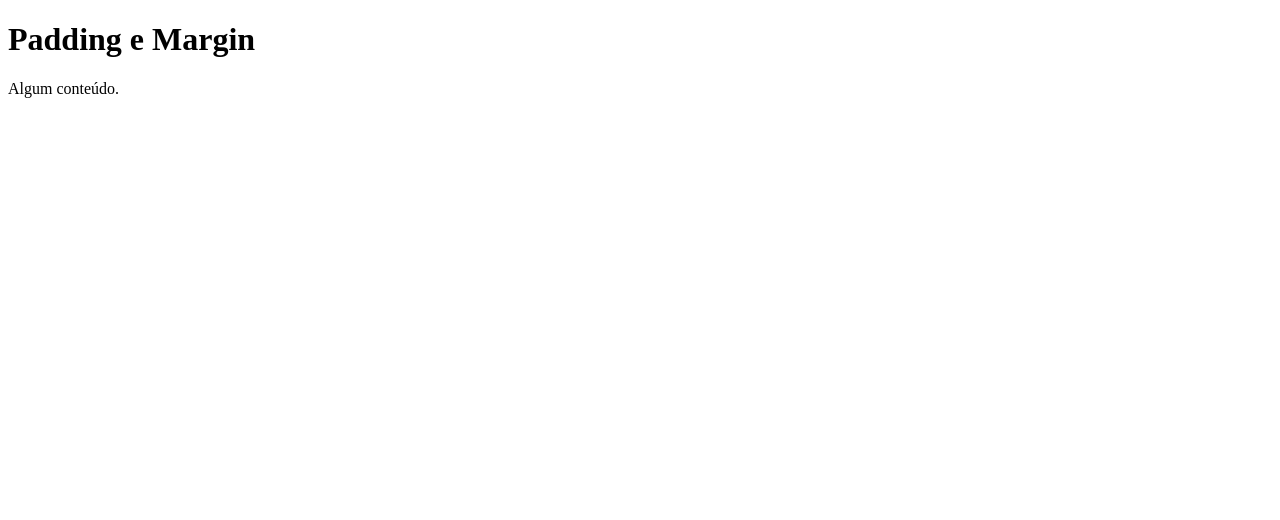
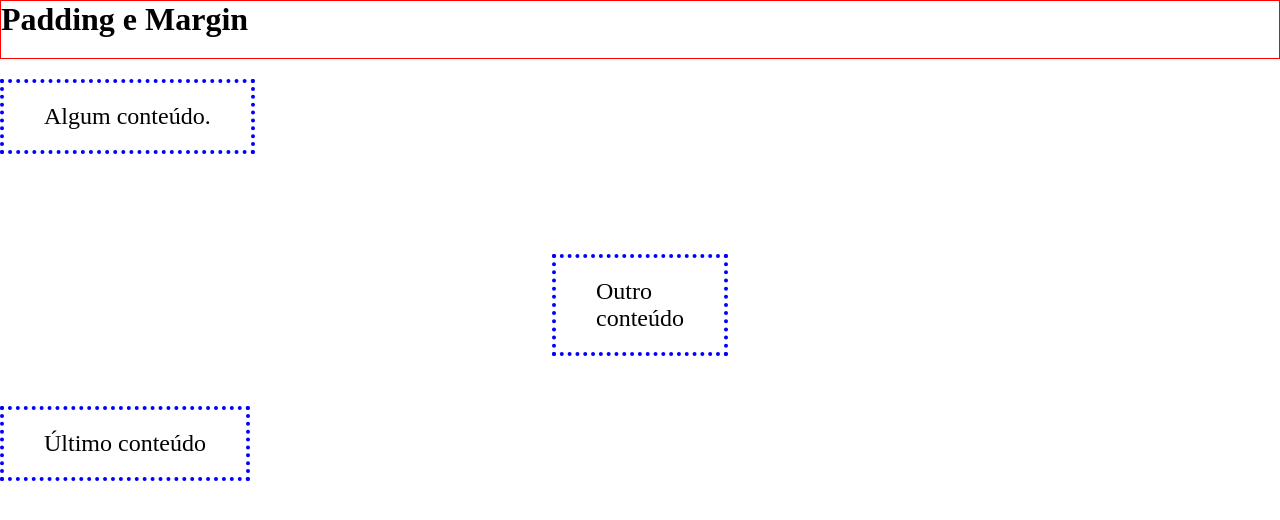
Before and after one commit to denyse1601/aulas_html_css, a plain HTML site: page 4_BOX_MODEL/2_padding_margin/index.html in a window 1280 px wide. Drawn offline with Linux system fonts and the light colour scheme.

Commit message:
padding e box model

```diff
--- a/4_BOX_MODEL/2_padding_margin/index.html
+++ b/4_BOX_MODEL/2_padding_margin/index.html
@@ -5,11 +5,17 @@
     <meta http-equiv="X-UA-Compatible" content="IE=edge">
     <meta name="viewport" content="width=device-width, initial-scale=1.0">
     <title>Padding e Margin</title>
-    <link rel="stylesheet" href="'style'.css">
+    <link rel="stylesheet" href="style.css">
 </head>
 <body>
     <h1>Padding e Margin</h1>
 
-    <div>Algum conteúdo.</div>
+    <div class="algum">Algum conteúdo.
+
+    </div>
+
+    <div class="outro">Outro <br> conteúdo</div>
+
+    <div class="ultimo">Último conteúdo</div>
 </body>
 </html>
--- a/4_BOX_MODEL/2_padding_margin/style.css
+++ b/4_BOX_MODEL/2_padding_margin/style.css
@@ -1,7 +1,14 @@
+* {
+    margin: 0;
+}
+
+
 div {
     border: 4px dotted #00f;
     width: fit-content;
     font-size: 24px;
+
+
 
     /* padding-top: 10px;
     padding-right: 20px;
@@ -10,7 +17,7 @@ div {
 
     /* shorthand */
     /* 1 valor = mesmo valor pra todos os lados */
-    padding:20px ;
+    padding: 20px;
 
     /* 2 valores = primeiro top e bottom / segundo = right e left */
     padding: 30px 50px;
@@ -25,3 +32,21 @@ div {
     padding-inline: 40px;  /*padding na horizontal*/
     padding-block: 20px;   /*padding na vertical*/
 }
+
+h1 {
+    border: 1px solid red;
+    margin-bottom: 20px;
+    padding-bottom: 20px;
+}
+
+.algum {
+    margin-bottom: 100px;
+}
+
+.ultimo {
+    margin-top: 50px;
+}
+
+.outro {
+    margin-inline: auto;
+}
```
